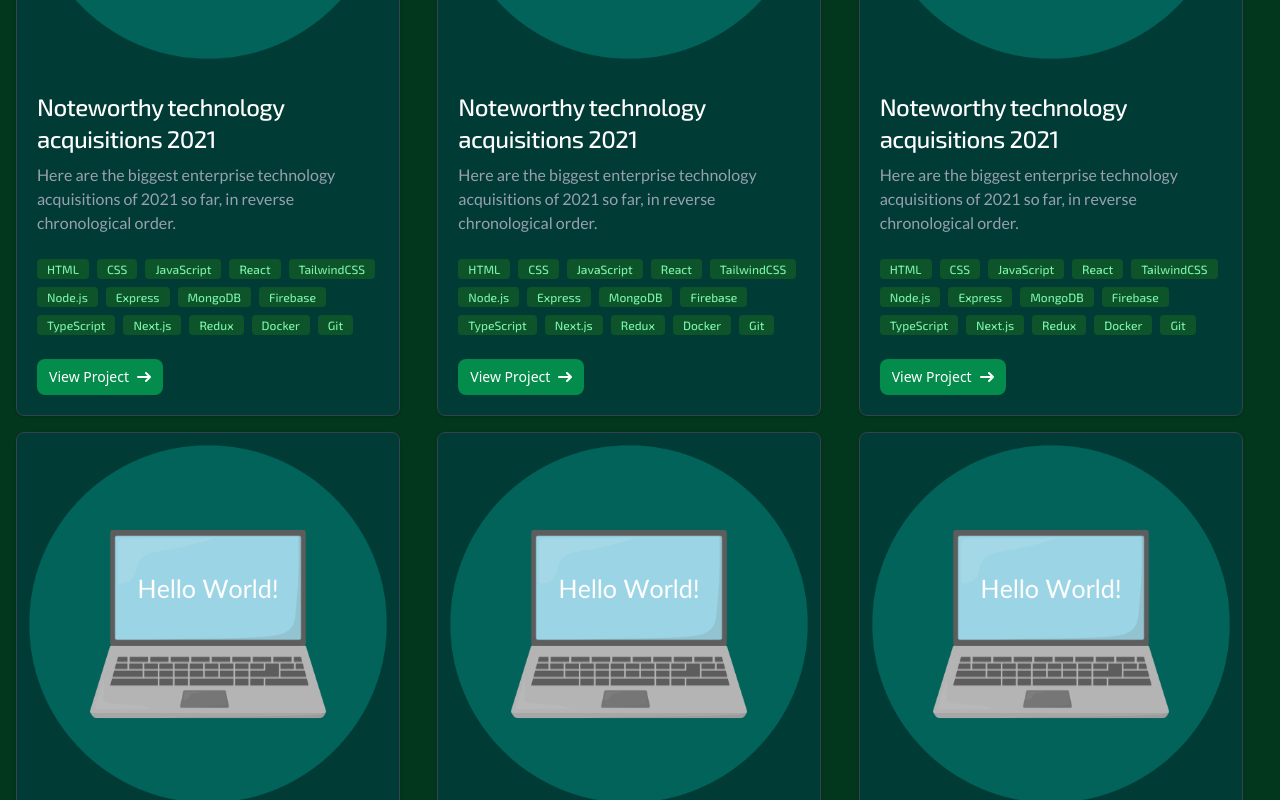
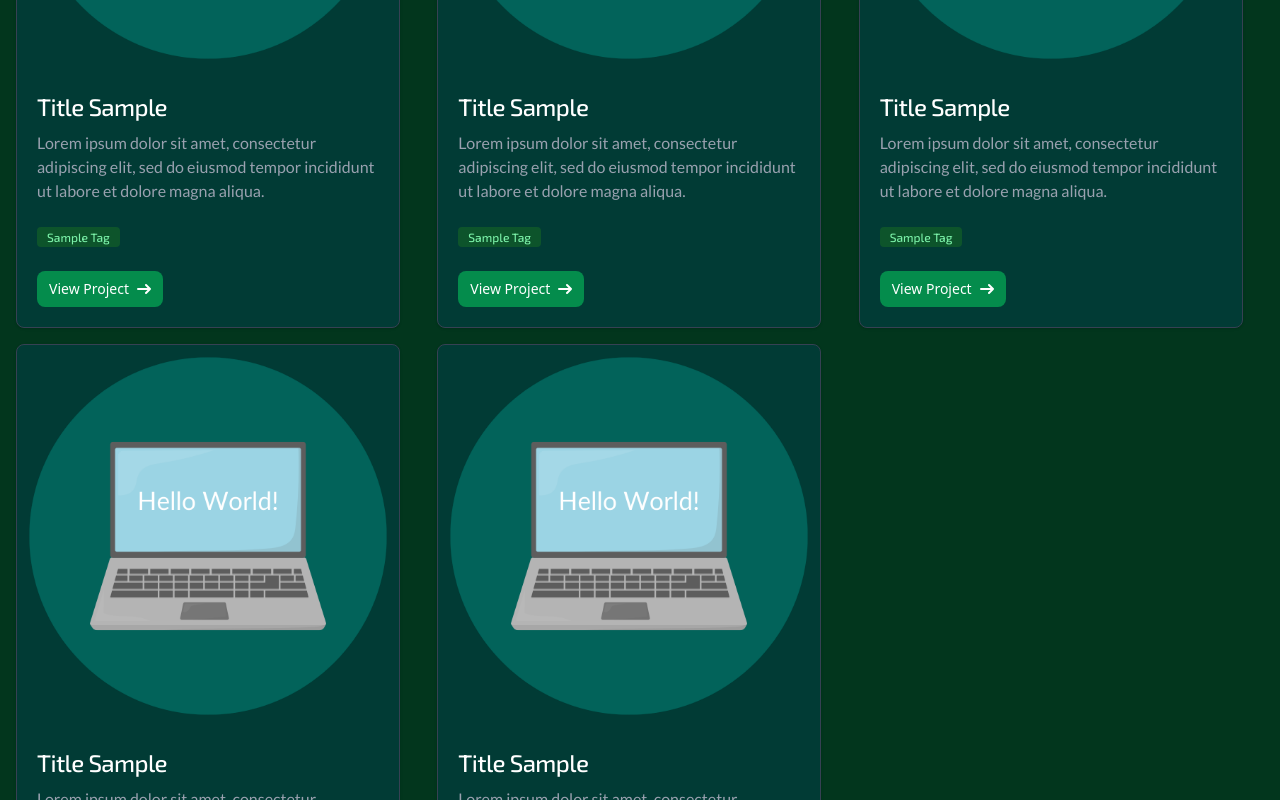
Before and after one commit to RazFernandez/Official_portfolio_web, a React (Vite) app: page / in a window 1280 px wide. Shown: the part 1200-2000 px from the top of the page. Built offline with nearby package versions, Linux system fonts and the light colour scheme.

Commit message:
Implementing Map as data structure for group of badges

```diff
--- a/src/Pages/Home/lastestProjectsSection.jsx
+++ b/src/Pages/Home/lastestProjectsSection.jsx
@@ -3,6 +3,7 @@ import HeadlineLayout from "../../components/layout/headlinesLayout";
 import staticString from "../../strings/strings";
 import ProjectCard from "../../components/common/projectCard";
 import Grid3x3Layout from "../../components/layout/grid3x3Layout";
+import { pyTech, jsTech, devOpsTech, mobileTech, stylingTech } from "../../data/cardData";
 
 export default function LastestProjectsSection(){
     return (
@@ -11,12 +12,11 @@ export default function LastestProjectsSection(){
                 <HeadLine>{ staticString.sectionNames.home[0] }</HeadLine>
             </HeadlineLayout>
             <Grid3x3Layout>
-                <ProjectCard></ProjectCard>
-                <ProjectCard></ProjectCard>
-                <ProjectCard></ProjectCard>
-                <ProjectCard></ProjectCard>
-                <ProjectCard></ProjectCard>
-                <ProjectCard></ProjectCard>
+                <ProjectCard listOfTechnologies={pyTech}></ProjectCard>
+                <ProjectCard listOfTechnologies={jsTech}></ProjectCard>
+                <ProjectCard listOfTechnologies={devOpsTech}></ProjectCard>
+                <ProjectCard listOfTechnologies={mobileTech}></ProjectCard>
+                <ProjectCard listOfTechnologies={stylingTech}></ProjectCard>
             </Grid3x3Layout>
 
         </>
--- a/src/components/common/projectCard.jsx
+++ b/src/components/common/projectCard.jsx
@@ -3,10 +3,10 @@ import FilledButtonIcon from "./filledButtonIcon";
 import RightArrow from "../icons/rightArrow";
 import stylesComponents from "../../styles/stylesComponents";
 import GroupOfBadges from "../layout/groupOfBadges";
+import staticString from "../../strings/strings";
 
 
-export default function ProjectCard() {
-
+export default function ProjectCard({title, description, listOfTechnologies: mapOfTechnologies}) {
 
     return (
         <div className={stylesComponents.cards.background}>
@@ -15,10 +15,10 @@ export default function ProjectCard() {
             </a>
             <div className="p-5">
                 <a href="#">
-                    <h5 className={stylesComponents.cards.title}>Noteworthy technology acquisitions 2021</h5>
+                    <h5 className={stylesComponents.cards.title}>{title || staticString.fallbackText.title }</h5>
                 </a>
-                <p className={stylesComponents.cards.description}>Here are the biggest enterprise technology acquisitions of 2021 so far, in reverse chronological order.</p>
-                <GroupOfBadges></GroupOfBadges>
+                <p className={stylesComponents.cards.description}>{description || staticString.fallbackText.description}</p>
+                <GroupOfBadges listOfElements={mapOfTechnologies}></GroupOfBadges>
                 <FilledButtonIcon svgIcon={RightArrow}>View Project</FilledButtonIcon>
             </div>
         </div>
--- a/src/components/layout/groupOfBadges.jsx
+++ b/src/components/layout/groupOfBadges.jsx
@@ -1,32 +1,16 @@
 import Badge from "../common/badge";
+export default function GroupOfBadges({mapOfElements}) {
 
-export default function GroupOfBadges() {
+    // const badgesComponets = []
+    // for (const tech of jsTech) {
+    //     badgesComponets.push(<Badge key={tech.id} value={tech.technology}></Badge>);
+    // }
 
-    const techStack = [
-        "HTML",
-        "CSS",
-        "JavaScript",
-        "React",
-        "TailwindCSS",
-        "Node.js",
-        "Express",
-        "MongoDB",
-        "Firebase",
-        "TypeScript",
-        "Next.js",
-        "Redux",
-        "Docker",
-        "Git"
-    ];
-
-    const badgesComponets = []
-    for (const tech of techStack) {
-        badgesComponets.push(<Badge value={tech}></Badge>);
-    }
+    // Make List of elements a Map data structure instead
 
     return (
         <div className="flex flex-wrap gap-2 mb-6 mt-6">
-            {badgesComponets}
+            {mapOfElements && mapOfElements.lenght > 0 ? (mapOfElements.map(element => (<Badge key={element.id} value={element.technology}></Badge>))) : (<Badge value="Sample Tag" />)}
         </div>
     );
 }
--- /dev/null
+++ b/src/components/layout/groupOfCards.jsx
@@ -0,0 +1 @@
+import ProjectCard from "../common/projectCard";
--- /dev/null
+++ b/src/strings/content/fallbackText.js
@@ -0,0 +1,14 @@
+/*
+    This file containts fallback text in case
+    the resources are not found or a network
+    error ocurrs while retrieving data from the server.
+*/
+
+const FALLBACK_TEXT = {
+    title: "Title Sample",
+    description:
+        "Lorem ipsum dolor sit amet, consectetur adipiscing elit, sed do eiusmod tempor incididunt ut labore et dolore magna aliqua.",
+    badge: "Simple Tag"
+}
+
+export default FALLBACK_TEXT;
--- a/src/strings/strings.js
+++ b/src/strings/strings.js
@@ -6,11 +6,14 @@
 
 import SECTION_NAMES from "./content/sectionNames"
 import HERO_INFO from "./content/home";
+import FALLBACK_TEXT from "./content/fallbackText";
+
 const staticString = {
     sectionNames: SECTION_NAMES,
     sectionContent: {
         home: HERO_INFO
-    }
+    },
+    fallbackText: FALLBACK_TEXT,
 }
 
 export default staticString;
```
